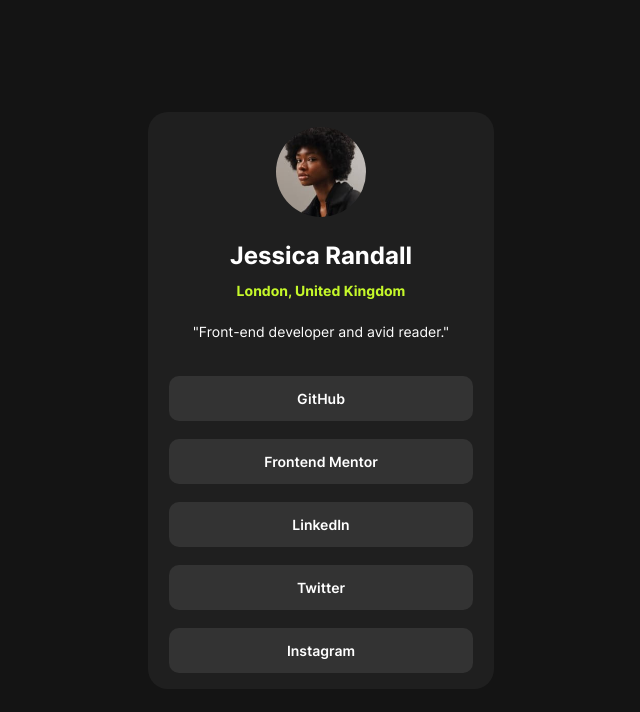
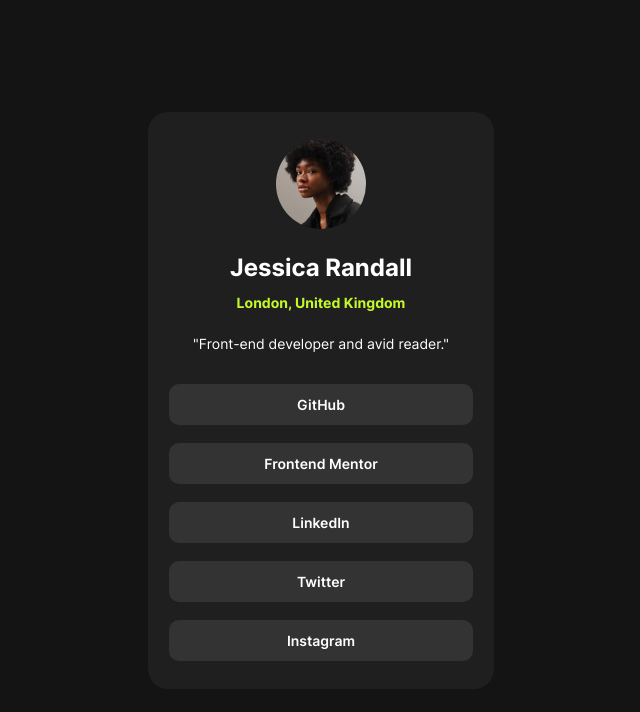
Before and after one commit to iianarmas/social-links-challenge, a plain HTML site: page index.html in a window 1280 px wide. Shown: the whole page, without its empty margins (319-959 px from the left). Drawn offline with Linux system fonts and the light colour scheme.

Commit message:
fix: button and margin

```diff
--- a/styles.css
+++ b/styles.css
@@ -101,7 +101,7 @@
     place-items: center;
     row-gap: 18px;
     width: 100%;
-    margin-top: 12px;
+    margin-top: 8px;
 }
 
 /*BUTTONS*/
@@ -111,7 +111,7 @@
     font-family: "Inter", system-ui, -apple-system, BlinkMacSystemFont, 'Segoe UI', Roboto, Oxygen, Ubuntu, Cantarell, 'Open Sans', 'Helvetica Neue', sans-serif;
     font-weight: 600;
     color: white;
-    padding: 14px;
+    padding: 12px;
     border-radius: 10px;
     border: none;
     cursor: pointer;
```
